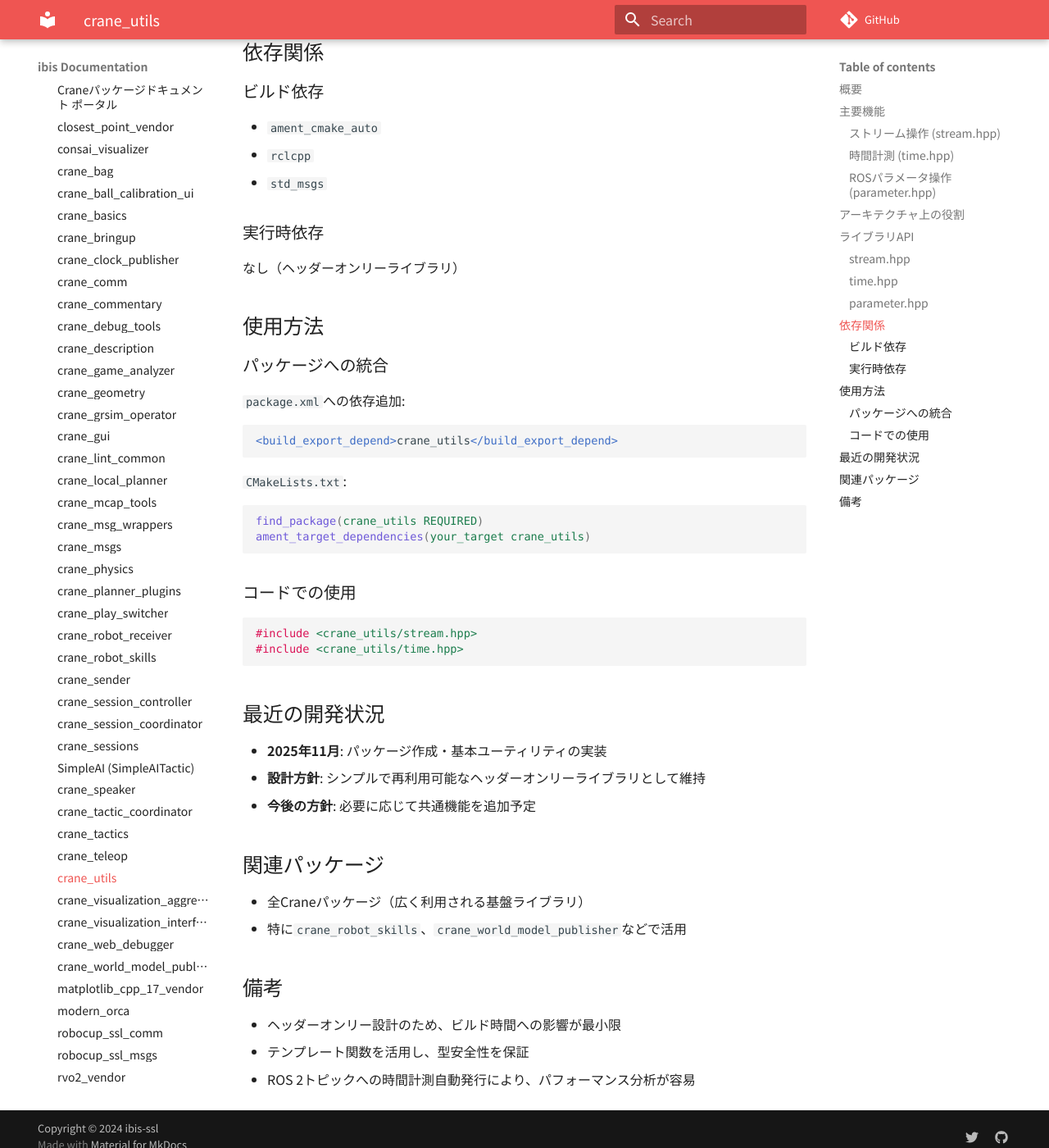
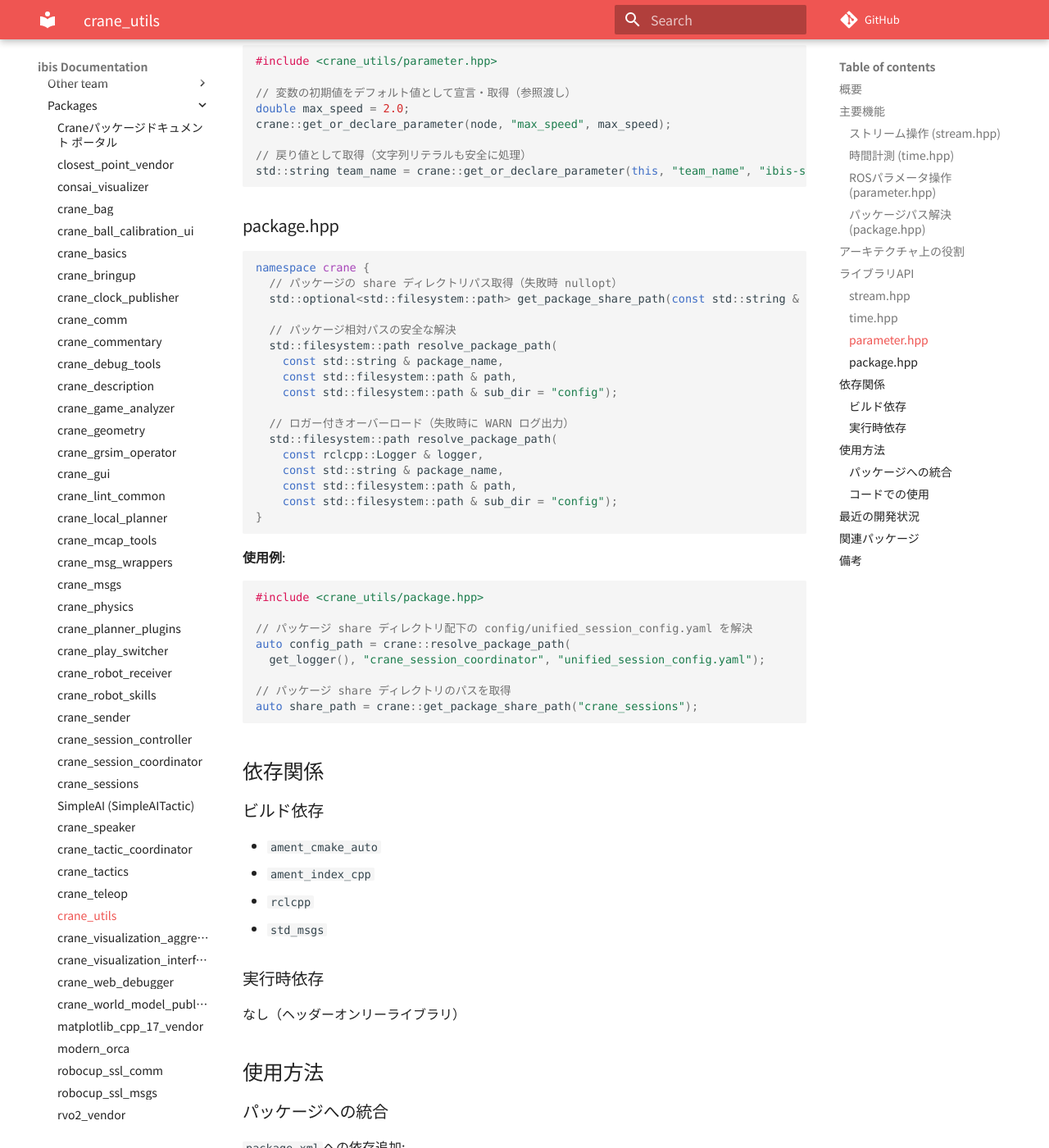
Before and after one commit to ibis-ssl/ibis_documentation, an MkDocs documentation site: the page built from docs/ai/packages/crane_utils.md, in a window 1280 px wide and 1400 px high, scrolled down 3364 px. Shown: the whole window at 82% size. Built offline with MkDocs 1.6.1 and Material for MkDocs 9.7.7, drawn with Linux system fonts in a browser that asks for light colours; nearby versions of some CDN libraries; some web fonts are replaced; comment, search, counter and statistics services are not loaded; some of the changed text lies outside the part shown.

Commit message:
🔄 synced local 'docs/ai' with remote 'docs'

````diff
--- a/docs/ai/packages/crane_utils.md
+++ b/docs/ai/packages/crane_utils.md
@@ -27,6 +27,12 @@
 - 戻り値版（設定値またはデフォルト値を返す）
 - 多重宣言防止（すでに宣言済みの場合でも例外を投げず値を取得）
 - 文字列リテラルの自動対応（`const char*` を安全に `std::string` パラメータとして処理）
+
+### パッケージパス解決 (`package.hpp`)
+
+- `get_package_share_path()`: パッケージの share ディレクトリパスを安全に取得（取得失敗時は `std::nullopt`）
+- `resolve_package_path()`: 設定ファイルやアセット等のパッケージ相対パスを安全に解決（空や絶対パスは保持、失敗時はフォールバック）
+- ロガー付きオーバーロード（失敗時に WARN ログを出力）
 
 ## アーキテクチャ上の役割
 
@@ -146,11 +152,47 @@ crane::get_or_declare_parameter(node, "max_speed", max_speed);
 std::string team_name = crane::get_or_declare_parameter(this, "team_name", "ibis-ssl");
 ```
 
+### package.hpp
+
+```cpp
+namespace crane {
+  // パッケージの share ディレクトリパス取得（失敗時 nullopt）
+  std::optional<std::filesystem::path> get_package_share_path(const std::string & package_name);
+
+  // パッケージ相対パスの安全な解決
+  std::filesystem::path resolve_package_path(
+    const std::string & package_name,
+    const std::filesystem::path & path,
+    const std::filesystem::path & sub_dir = "config");
+
+  // ロガー付きオーバーロード（失敗時に WARN ログ出力）
+  std::filesystem::path resolve_package_path(
+    const rclcpp::Logger & logger,
+    const std::string & package_name,
+    const std::filesystem::path & path,
+    const std::filesystem::path & sub_dir = "config");
+}
+```
+
+**使用例**:
+
+```cpp
+#include <crane_utils/package.hpp>
+
+// パッケージ share ディレクトリ配下の config/unified_session_config.yaml を解決
+auto config_path = crane::resolve_package_path(
+  get_logger(), "crane_session_coordinator", "unified_session_config.yaml");
+
+// パッケージ share ディレクトリのパスを取得
+auto share_path = crane::get_package_share_path("crane_sessions");
+```
+
 ## 依存関係
 
 ### ビルド依存
 
 - `ament_cmake_auto`
+- `ament_index_cpp`
 - `rclcpp`
 - `std_msgs`
 
````
